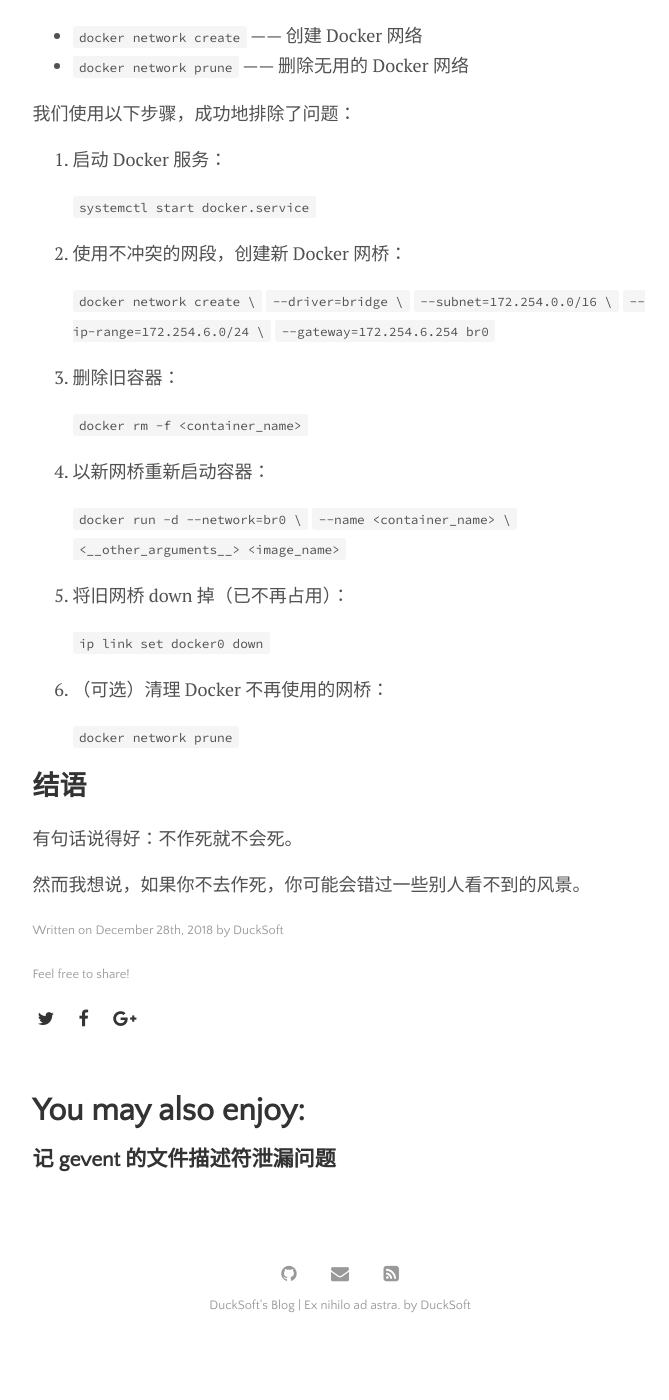
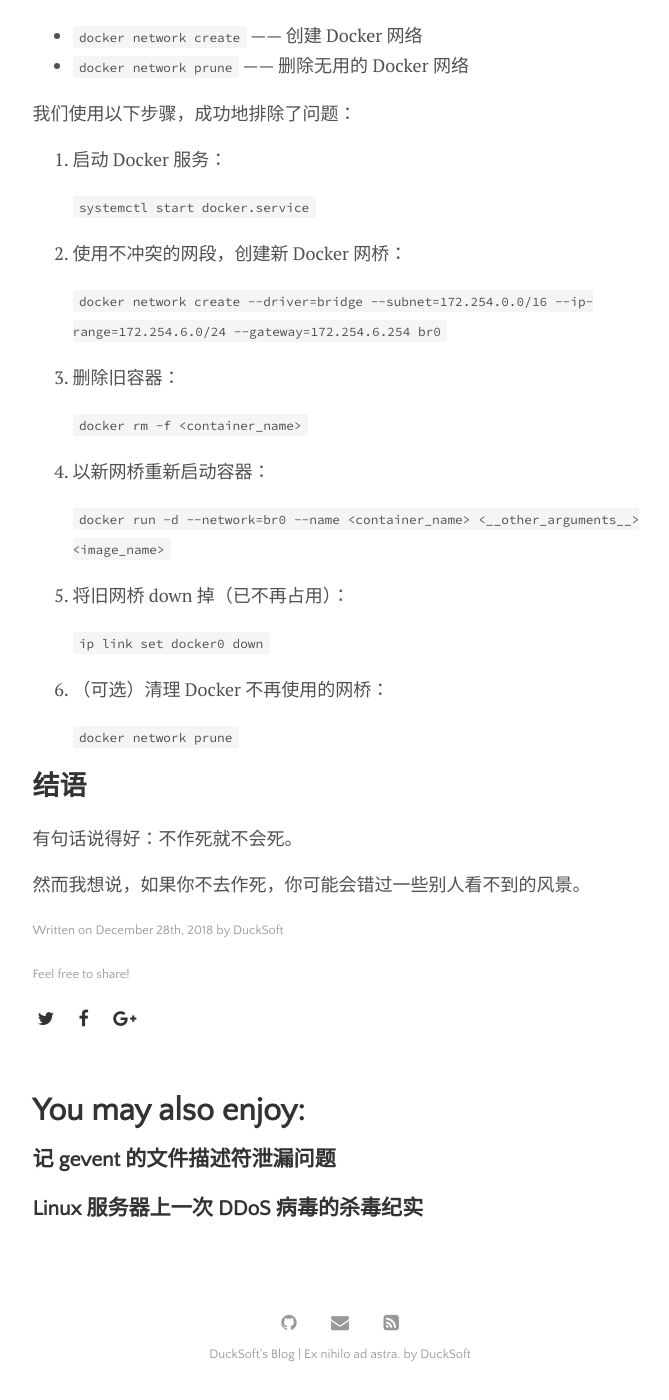
Before and after one commit to DuckSoft/DuckSoft.github.io, a Jekyll site: the page built from _posts/2018-12-28-docker-172-network-segment-collision.md, in a window 1280 px wide and 1400 px high, scrolled down 2015 px. Shown: the whole window, without its empty margins (300-969 px from the left). Built offline with Jekyll 4.4.1, drawn with Linux system fonts in a browser that asks for light colours; before the commit the page ends 3366 px from its top, so only the background shows below that.

Commit message:
Updating again

```diff
--- a/_posts/2018-12-28-docker-172-network-segment-collision.md
+++ b/_posts/2018-12-28-docker-172-network-segment-collision.md
@@ -40,11 +40,7 @@ image: angry-docker.png
 
 2. 使用不冲突的网段，创建新 Docker 网桥：
 
-   `docker network create \`
-   `--driver=bridge \`
-   `--subnet=172.254.0.0/16 \`
-   `--ip-range=172.254.6.0/24 \`
-   `--gateway=172.254.6.254 br0`
+   `docker network create --driver=bridge --subnet=172.254.0.0/16 --ip-range=172.254.6.0/24 --gateway=172.254.6.254 br0`
 
 3. 删除旧容器：
 
@@ -52,9 +48,7 @@ image: angry-docker.png
 
 4. 以新网桥重新启动容器：
 
-   `docker run -d --network=br0 \`
-   `--name <container_name> \`
-   `<__other_arguments__> <image_name>`
+   `docker run -d --network=br0 --name <container_name> <__other_arguments__> <image_name>`
 
 5. 将旧网桥 down 掉（已不再占用）：
 
```
Also changed, not shown: _posts/2018-12-24-purging-virus-from-server.md (added, +57 -0 lines).
